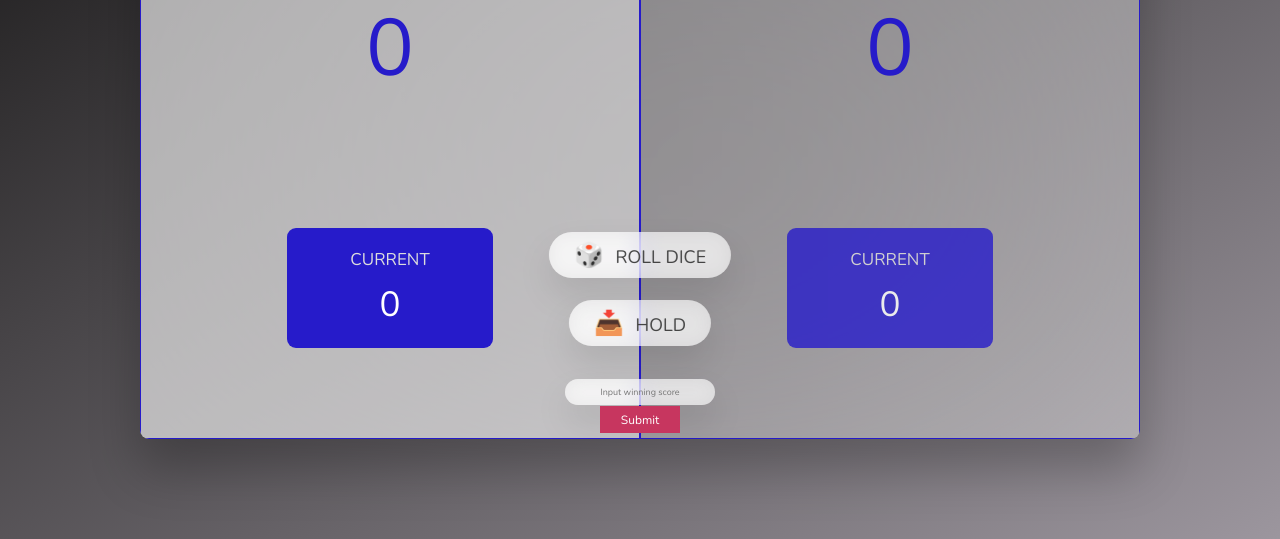
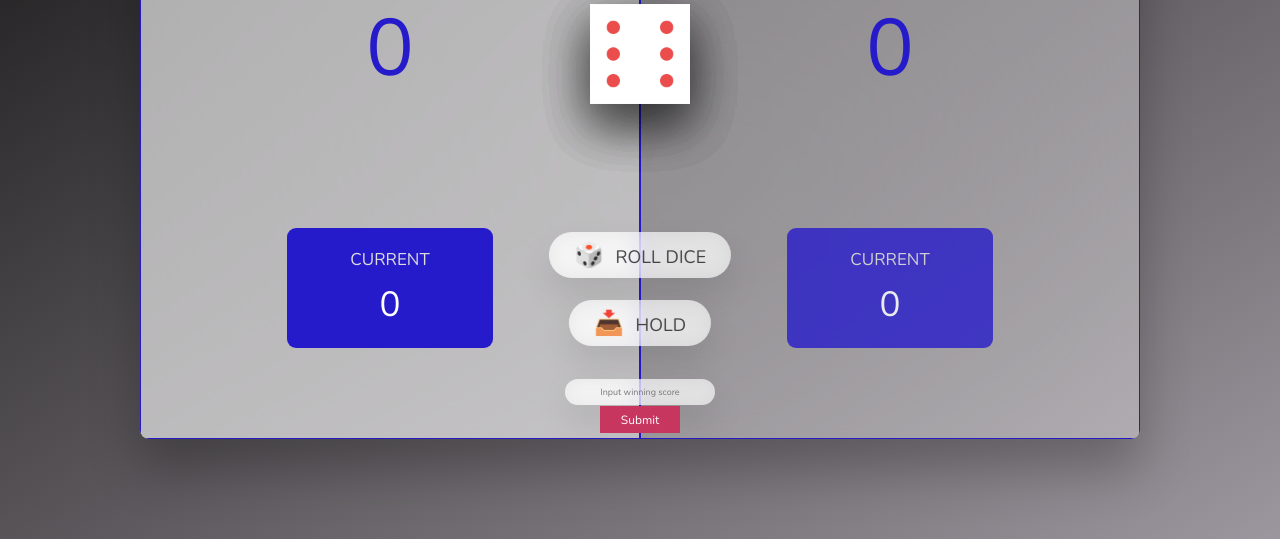
Before and after one commit to DavidNED/pig-game-project, a website built with Parcel: page index.html in a window 1280 px wide. Shown: the part 261-800 px from the top of the page. Built offline with nearby package versions, Linux system fonts and the light colour scheme; files whose address does not match are found by name.

Commit message:
Adjusted index

```diff
--- a/index.html
+++ b/index.html
@@ -26,7 +26,13 @@
         </div>
       </section>
 
-      <img src="./icons/dice-2.png" alt="Playing dice" class="dice" />
+      <img src="./dice-1.png" alt="Playing dice" class="dice" />
+      <img src="./dice-2.png" alt="Playing dice" class="dice" />
+      <img src="./dice-3.png" alt="Playing dice" class="dice" />
+      <img src="./dice-4.png" alt="Playing dice" class="dice" />
+      <img src="./dice-5.png" alt="Playing dice" class="dice" />
+      <img src="./dice-6.png" alt="Playing dice" class="dice" />
+
       <button class="btn btn--new">🔄 New game</button>
       <button class="btn btn--roll">🎲 Roll dice</button>
       <button class="btn btn--hold">📥 Hold</button>
```
